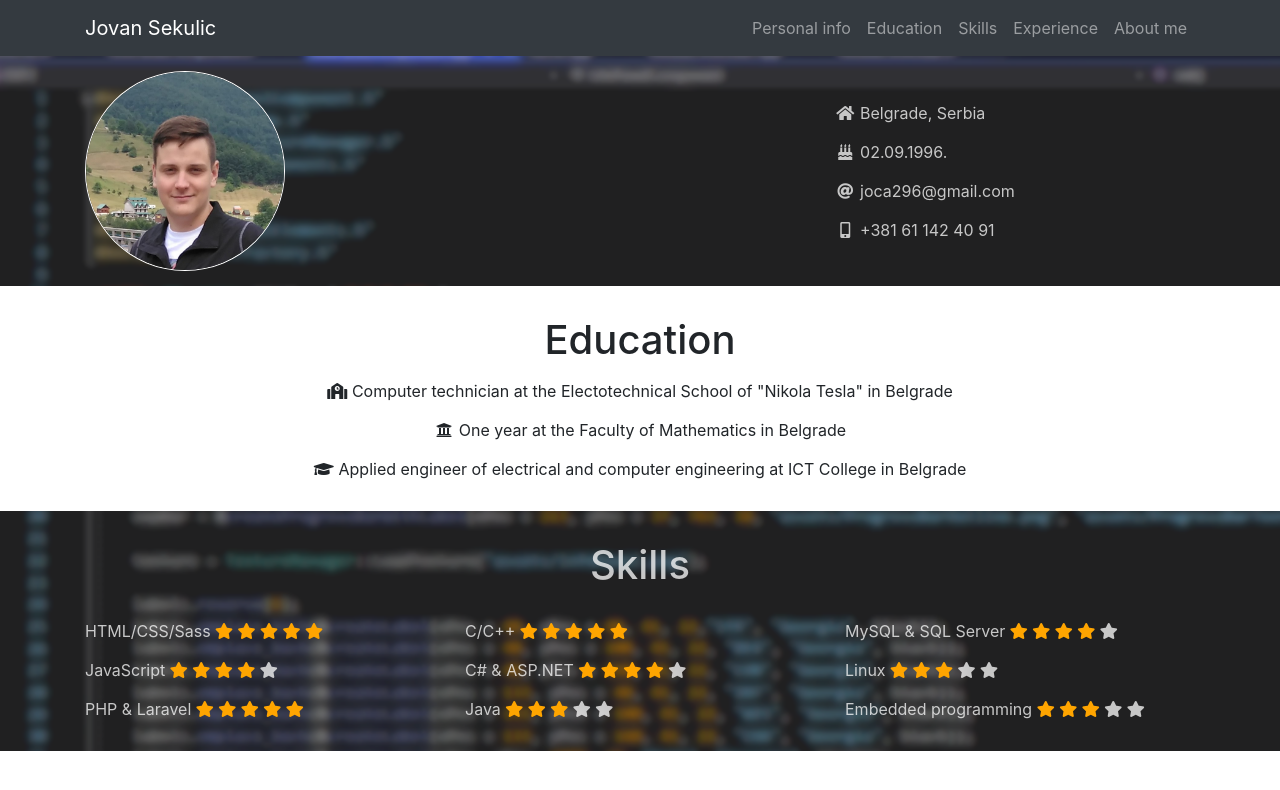
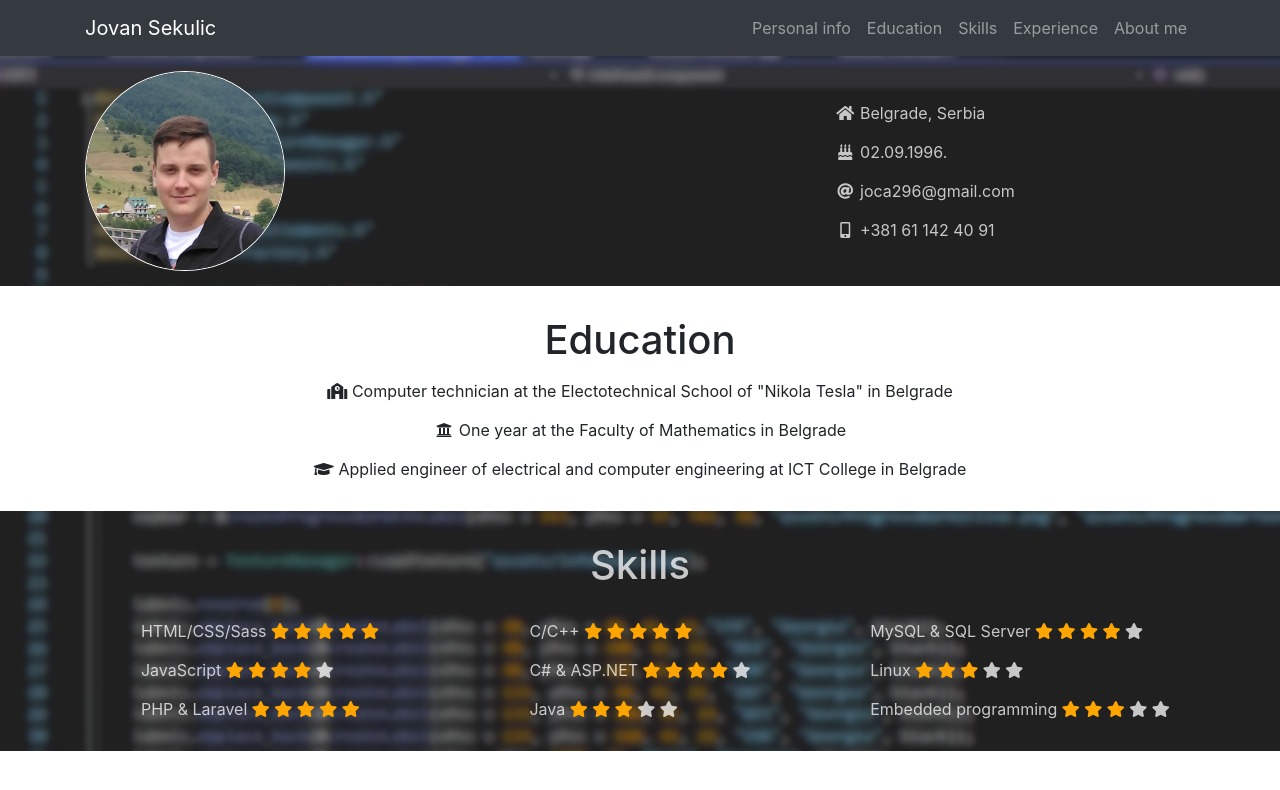
Before and after one commit to joca296/joca296.github.io, a plain HTML site: page index.html in a window 1280 px wide. Drawn offline with nearby package versions, Linux system fonts and the light colour scheme.

Commit message:
updated skill positions

```diff
--- a/assets/css/main.scss
+++ b/assets/css/main.scss
@@ -86,8 +86,14 @@ body, html {
             }
         }
     }
+
+    .skill-col {
+        display:flex;
+        justify-content:center;
+        align-items:center;
+    }
 }
 
 .checked {
     color: orange;
-  }
+}
--- a/index.html
+++ b/index.html
@@ -73,7 +73,7 @@
                 <div class="col-12" id="skills">
                     <h1>Skills</h1>
                     <div class="row">
-                        <div class="col-12 col-lg-4">
+                        <div class="col-12 col-lg-4 skill-col">
                             <ul>
                                 <li>
                                     HTML/CSS/Sass
@@ -101,7 +101,7 @@
                                 </li>
                             </ul>
                         </div>
-                        <div class="col-12 col-lg-4">
+                        <div class="col-12 col-lg-4 skill-col">
                             <ul>
                                 <li>
                                     C/C++
@@ -129,7 +129,7 @@
                                 </li>
                             </ul>
                         </div>
-                        <div class="col-12 col-lg-4">
+                        <div class="col-12 col-lg-4 skill-col">
                             <ul>
                                 <li>
                                     MySQL & SQL Server
```
Also changed, not shown: assets/css/main.css, 1 other file.
